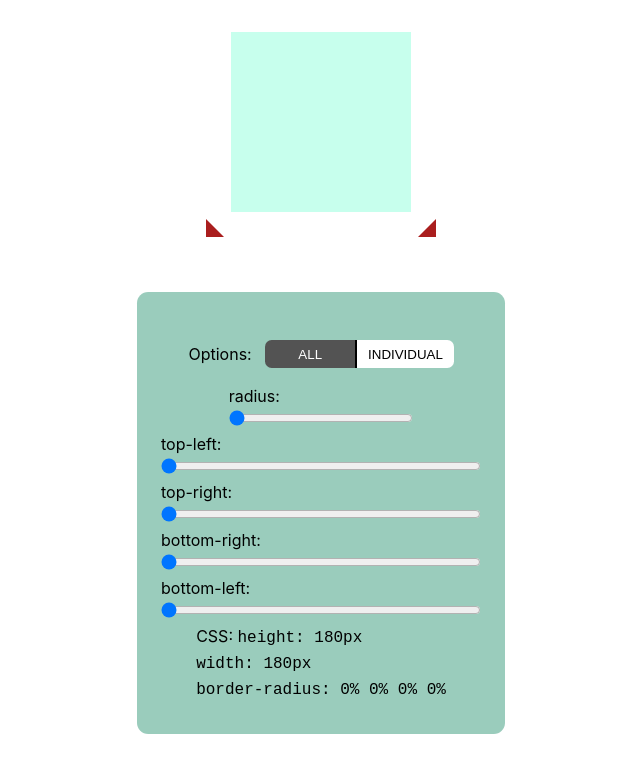
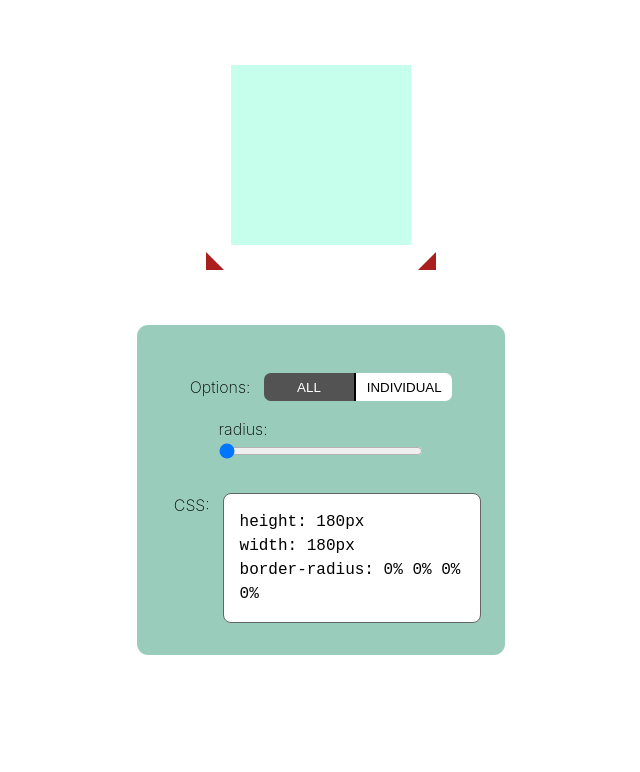
Before and after one commit to m-dennisgocong/make-border-radius, a website built with Vite: page index.html in a window 1280 px wide. Shown: the whole page, without its empty margins (319-959 px from the left). Built offline with nearby package versions, Linux system fonts and the light colour scheme.

Commit message:
add css style for the code result

```diff
--- a/style.css
+++ b/style.css
@@ -2,7 +2,7 @@
   font-family: Inter, Avenir, Helvetica, Arial, sans-serif;
   font-size: 16px;
   line-height: 24px;
-  font-weight: 400;
+  font-weight: 200;
 
   font-synthesis: none;
   text-rendering: optimizeLegibility;
@@ -36,6 +36,7 @@ body {
   display: grid;
   place-items: center;
   margin: 0;
+  min-height: 100vh;
 
 }
 
@@ -147,3 +148,41 @@ body {
 input[type='range']{
   width: 100%;
 }
+
+.individual label{
+  display: flex;
+}
+
+.option{
+  display: none;
+}
+
+.show{
+  display: block;
+}
+
+.option{
+  width: 64%;
+  margin-bottom: 1em;
+
+}
+
+/* code */
+div.output{
+  display: flex;
+  margin-top: 0.75em;
+
+}
+
+code{
+  border: 0.02em solid #646464;
+  background-color: #ffffff;
+  padding: 1em;
+  border-radius: 0.5em;
+  line-height: 1.5em;
+
+}
+
+.output label{
+  padding: 0 0.8em;
+}
```
